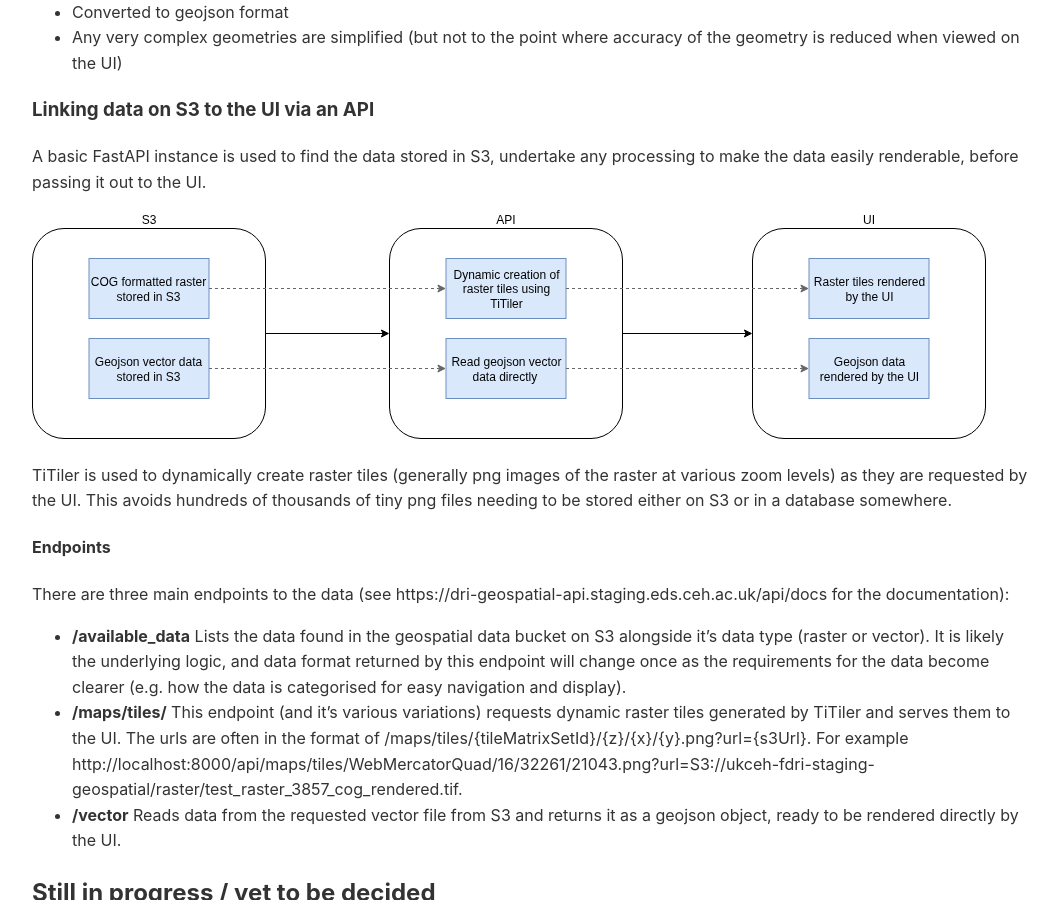
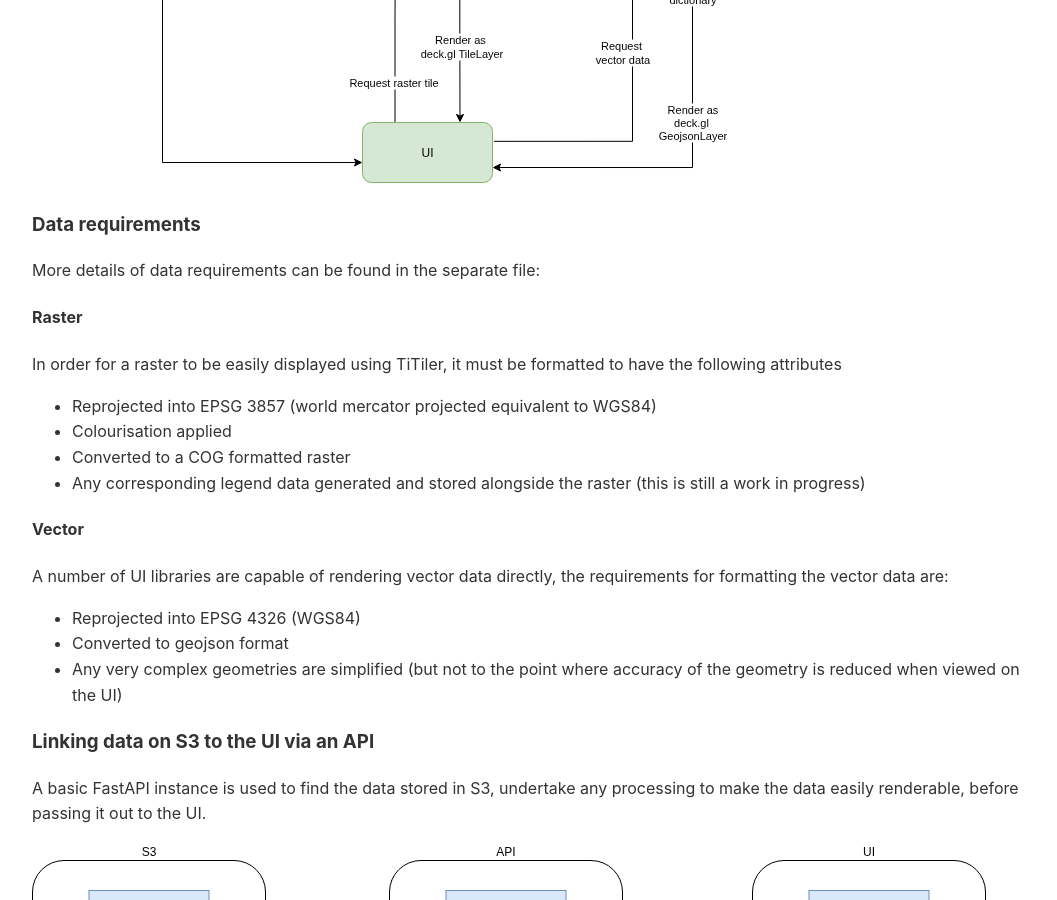
Before and after one commit to NERC-CEH/fdri_words, a Jekyll site: the page built from geospatial/geospatial_api_design.md, in a window 1280 px wide and 900 px high, scrolled down 1121 px. Shown: the whole window, without its empty margins (108-1165 px from the left). Built offline with Jekyll 4.4.1, drawn with Linux system fonts in a browser that asks for light colours; our own code applies the rules of GitHub Pages for plain Markdown files.

Commit message:
Initial start

```diff
--- a/geospatial/geospatial_api_design.md
+++ b/geospatial/geospatial_api_design.md
@@ -11,7 +11,12 @@ flexible solution. Not only would it mean a single raster is stored in S3 instea
 
 ## Current implementation structure
 
+<img src="./images/geospatial_api_design.png">
+
+
 ### Data requirements
+
+More details of data requirements can be found in the separate file:
 
 #### Raster
 
```
Also changed, not shown: geospatial/images/geospatial_api_design.png (added).
